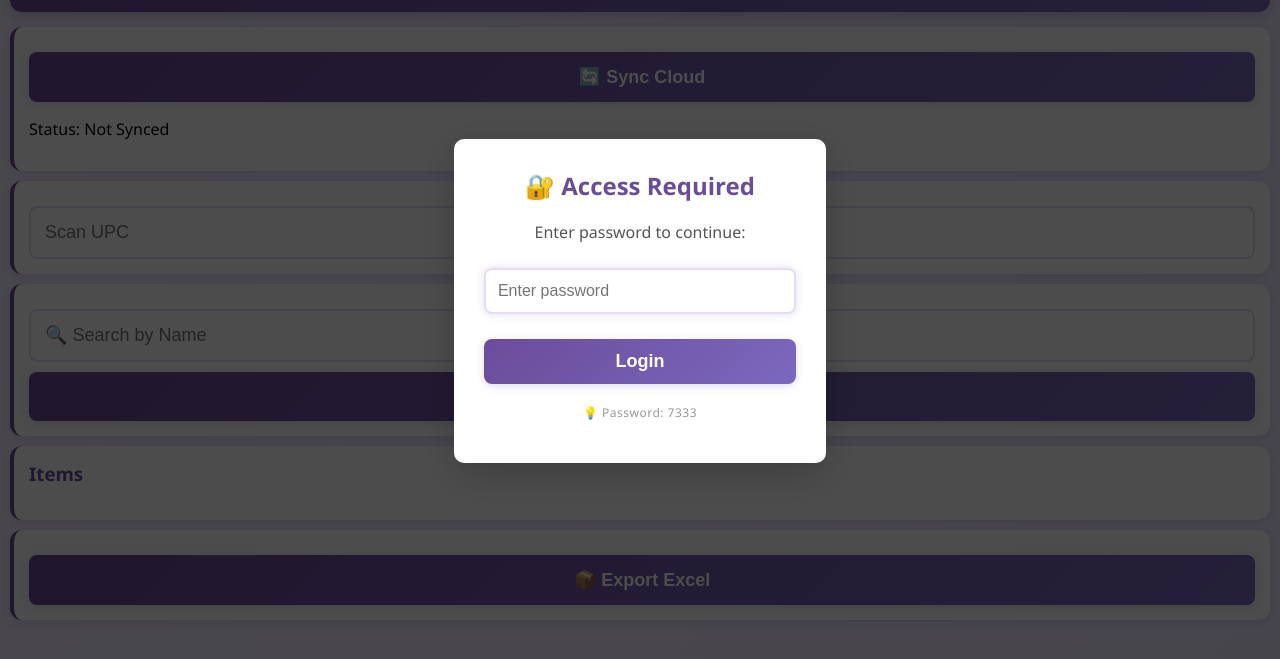
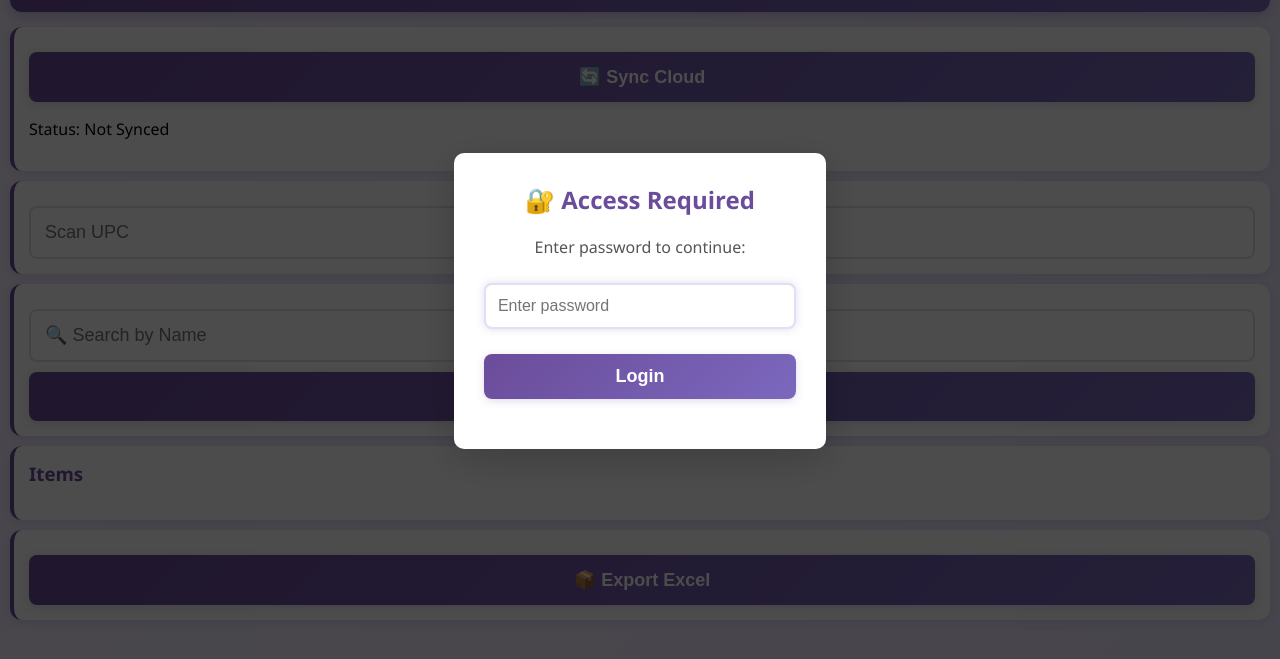
Before and after one commit to fqsz1153-design/Order-System, a plain HTML site: page index.html in a window 1280 px wide. Shown: the part 99-758 px from the top of the page. Drawn offline with Linux system fonts and the light colour scheme.

Commit message:
Remove password hint from index.html
Remove the password hint from the login section.

```diff
--- a/index.html
+++ b/index.html
@@ -145,7 +145,7 @@ h3 {
     <p style="color:#555; margin:10px 0;">Enter password to continue:</p>
     <input id="passwordInput" type="password" placeholder="Enter password" onkeypress="if(event.key==='Enter') verifyPassword()" style="width:100%; padding:12px; font-size:16px; margin:15px 0; box-sizing:border-box; border:2px solid #E5DDF5; border-radius:8px;" autofocus />
     <button onclick="verifyPassword()" style="width:100%; padding:12px; font-size:18px; background:linear-gradient(135deg, #6B4C9A 0%, #7B68BE 100%);">Login</button>
-    <p style="color:#999; font-size:12px; margin-top:20px; letter-spacing:0.5px;">💡 Password: 7333</p>
+    <p style="color:#999; font-size:12px; margin-top:20px; letter-spacing:0.5px;">
   </div>
 </div>
 
```
